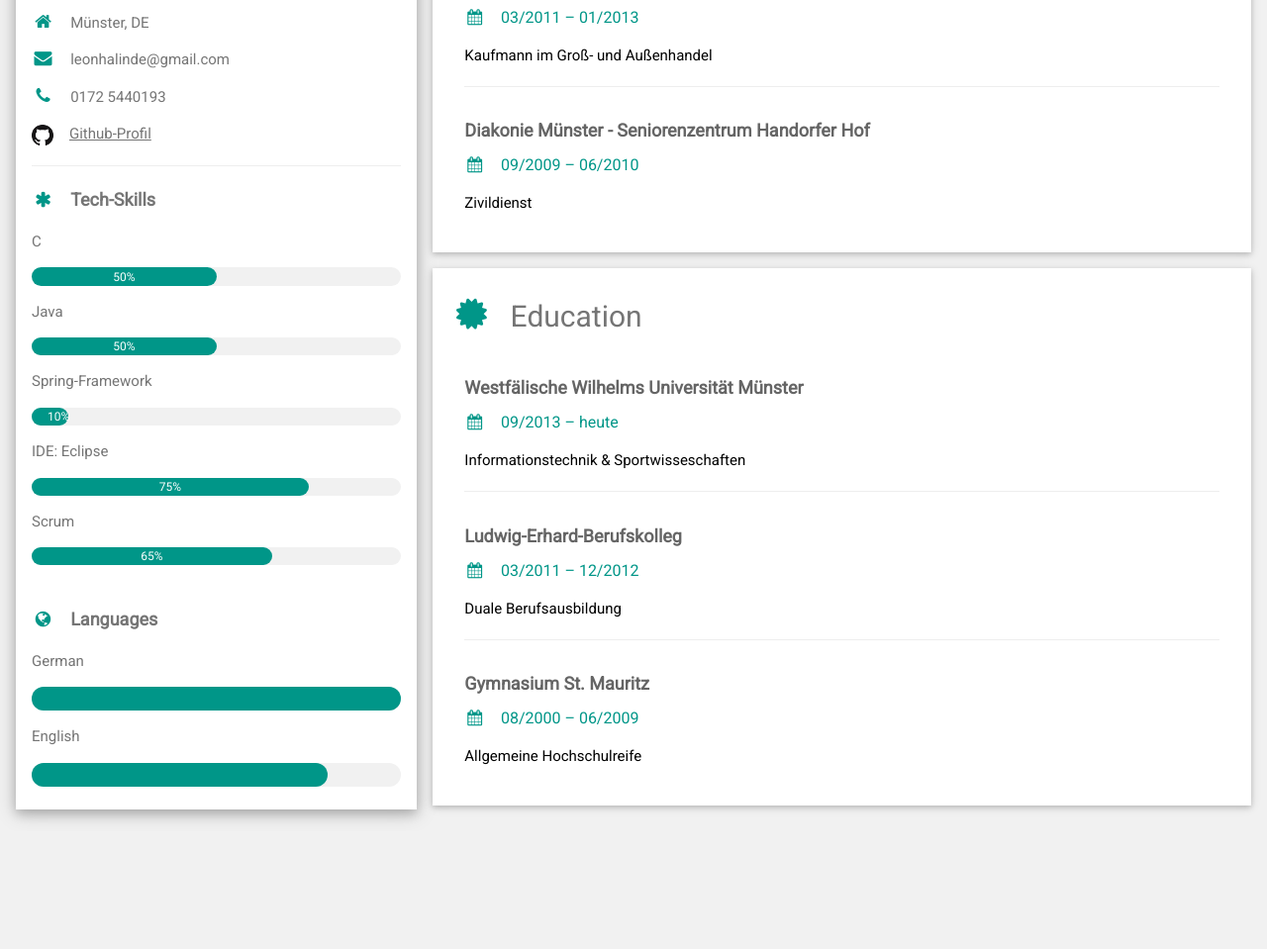
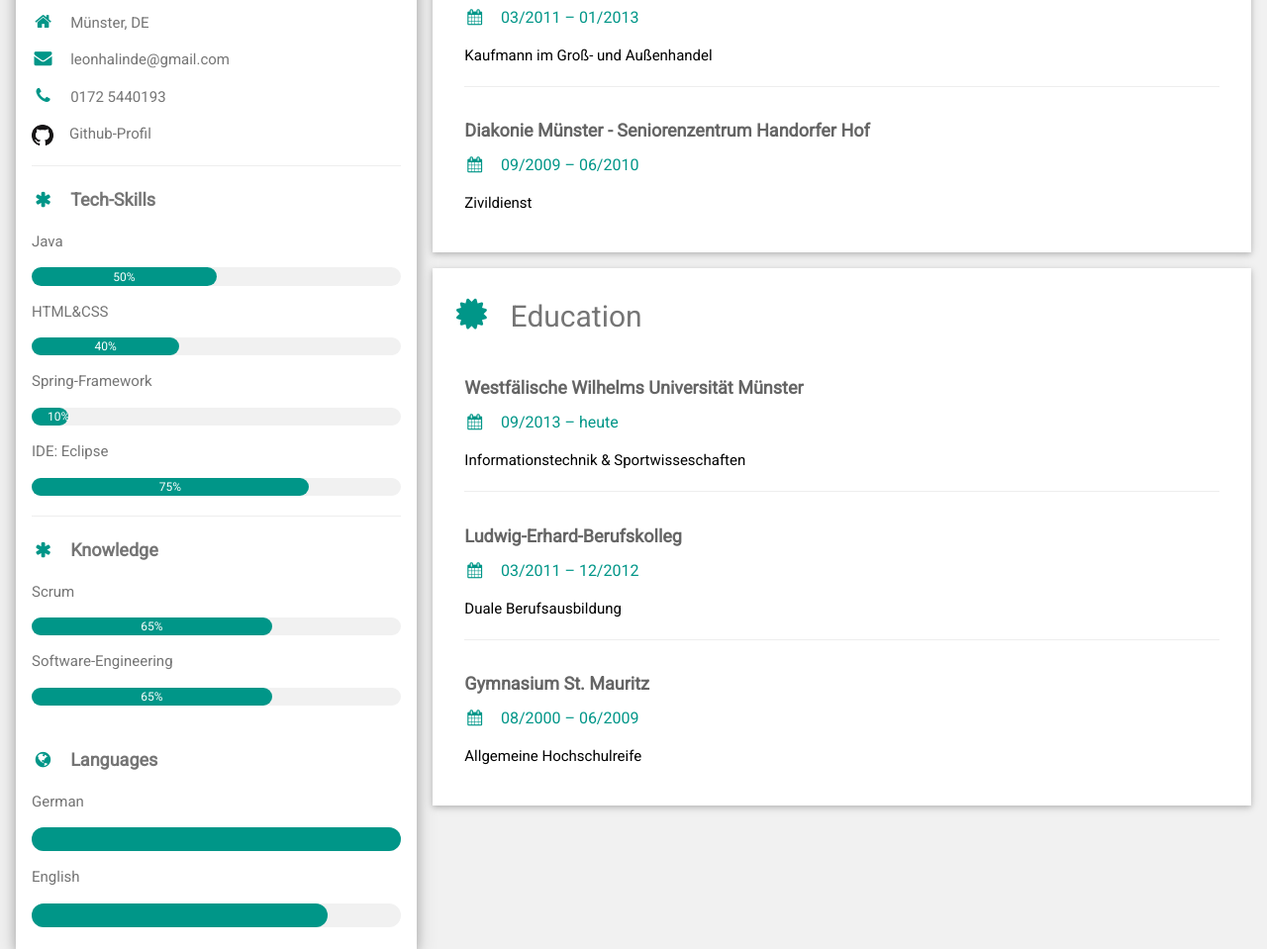
Before and after one commit to LeonHal/PortfolioCV, a plain HTML site: page index.html in a window 1280 px wide. Shown: the part 327-1286 px from the top of the page at 99% size. Before the commit the page ends 1167 px from the top, so only its background shows below. Drawn offline with nearby package versions, Linux system fonts and the light colour scheme.

Commit message:
Anpassungen

```diff
--- a/index.html
+++ b/index.html
@@ -48,21 +48,24 @@
                         <p><i class="fa fa-phone fa-fw w3-margin-right w3-large w3-text-teal"></i>0172 5440193</p>
 
                         <!-- link -> neuer tab - Github logo und link hinzugefügt - Entweder über inline css anpassen oder den css code runterladen -->
-                        <p><a href="https://github.com/LeonHal"><img src="img/github-mark-22px.png" style="margin-right: 16px;"><a href="https://github.com/LeonHal">Github-Profil</a></a></p>
+                        <p><a href="https://github.com/LeonHal"><img src="img/github-mark-22px.png" style="margin-right: 16px;" "margin-left: 300px;"><a href="https://github.com/LeonHal" style="text-decoration: none;" target: "_blank;">Github-Profil</a></a></p>
 
                         <hr>
 
                         <p class="w3-large"><b><i class="fa fa-asterisk fa-fw w3-margin-right w3-text-teal"></i>Tech-Skills</b></p>
-                        <p>C</p>
-                        <div class="w3-light-grey w3-round-xlarge w3-small">
-                            <div class="w3-container w3-center w3-round-xlarge w3-teal" style="width:50%">50%</div>
-                        </div>
+
                         <p>Java</p>
                         <div class="w3-light-grey w3-round-xlarge w3-small">
                             <div class="w3-container w3-center w3-round-xlarge w3-teal" style="width:50%">
                                 <div class="w3-center w3-text-white">50%</div>
                             </div>
                         </div>
+
+                        <p>HTML&CSS</p>
+                        <div class="w3-light-grey w3-round-xlarge w3-small">
+                            <div class="w3-container w3-center w3-round-xlarge w3-teal" style="width:40%">40%</div>
+                        </div>
+
                         <p>Spring-Framework</p>
                         <div class="w3-light-grey w3-round-xlarge w3-small">
                             <div class="w3-container w3-center w3-round-xlarge w3-teal" style="width:10%">
@@ -73,7 +76,15 @@
                         <div class="w3-light-grey w3-round-xlarge w3-small">
                             <div class="w3-container w3-center w3-round-xlarge w3-teal" style="width:75%">75%</div>
                         </div>
+
+                        <hr>
+
+                        <p class="w3-large"><b><i class="fa fa-asterisk fa-fw w3-margin-right w3-text-teal"></i>Knowledge</b></p>
                         <p>Scrum</p>
+                        <div class="w3-light-grey w3-round-xlarge w3-small">
+                            <div class="w3-container w3-center w3-round-xlarge w3-teal" style="width:65%">65%</div>
+                        </div>
+                        <p>Software-Engineering</p>
                         <div class="w3-light-grey w3-round-xlarge w3-small">
                             <div class="w3-container w3-center w3-round-xlarge w3-teal" style="width:65%">65%</div>
                         </div>
@@ -151,7 +162,6 @@
         <!-- End Page Container -->
     </div>
 
-    <!-- Alter footer
 
     <footer class="w3-container w3-teal w3-center w3-margin-top">
         <p>Find me on social media.</p>
@@ -161,10 +171,10 @@
         <i class="fa fa-pinterest-p w3-hover-opacity"></i>
         <i class="fa fa-twitter w3-hover-opacity"></i>
         <i class="fa fa-linkedin w3-hover-opacity"></i>
-  <p>Powered by <a href="https://www.w3schools.com/w3css/default.asp" target="_blank">w3.css</a></p>
+
     </footer>
 
--->
+
 
 </body>
 
```
Lines whose indentation alone changed are shown as unchanged.
